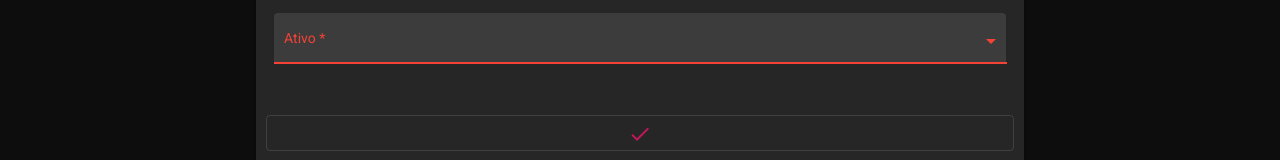
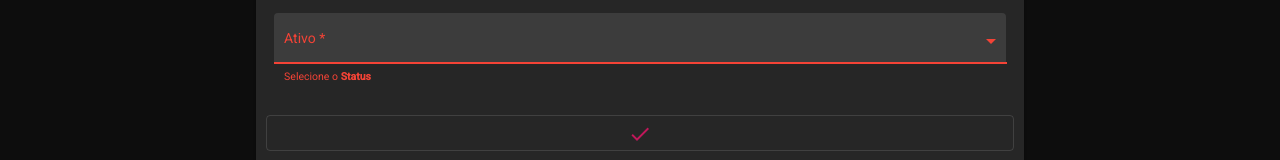
Before and after one commit to kohiiart/projeto-login-page-GEW, an Angular app in the folder login-page/: page / in a window 1280 px wide. Both pictures are taken after typing "Sample", "name@example.com", "Sample123", "Sample123", "5551234", "5551234" into the empty fields and a click on the button "done". Shown: the part 415-575 px from the top of the page. Built offline with nearby package versions, Linux system fonts and the light colour scheme.

Commit message:
Login Page GEW
TXT danger do input de ativo

```diff
--- a/login-page/src/app/components/input-info/input-info.component.html
+++ b/login-page/src/app/components/input-info/input-info.component.html
@@ -75,6 +75,9 @@
                 <option value="sim">Sim</option>
                 <option value="não">Não</option>
               </select>
+              <mat-error class="text-danger" *ngIf="(profileFormControl.ativo.touched || submitted) && profileFormControl.ativo.errors?.required">
+                Selecione o <strong>Status</strong>
+              </mat-error>
             </mat-form-field>
     </div>
 
```
